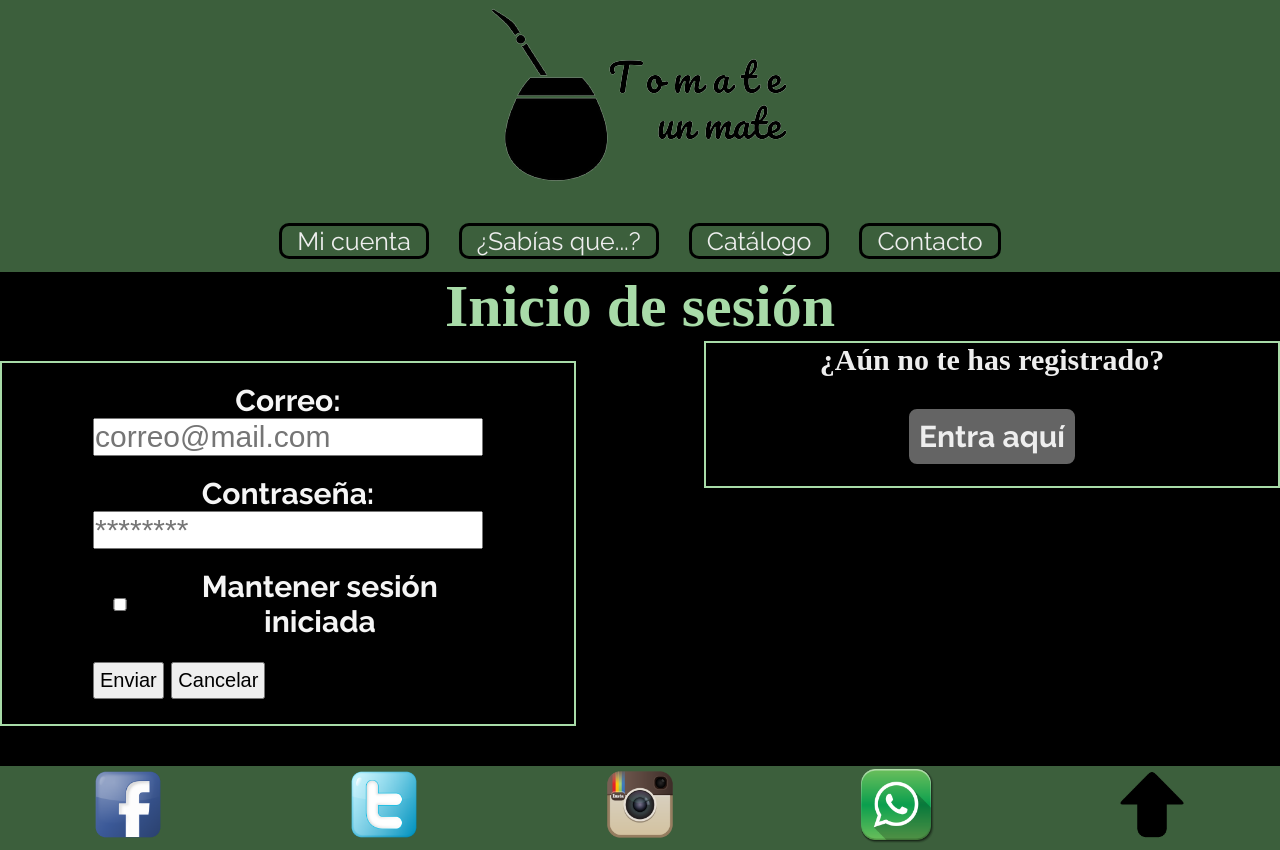
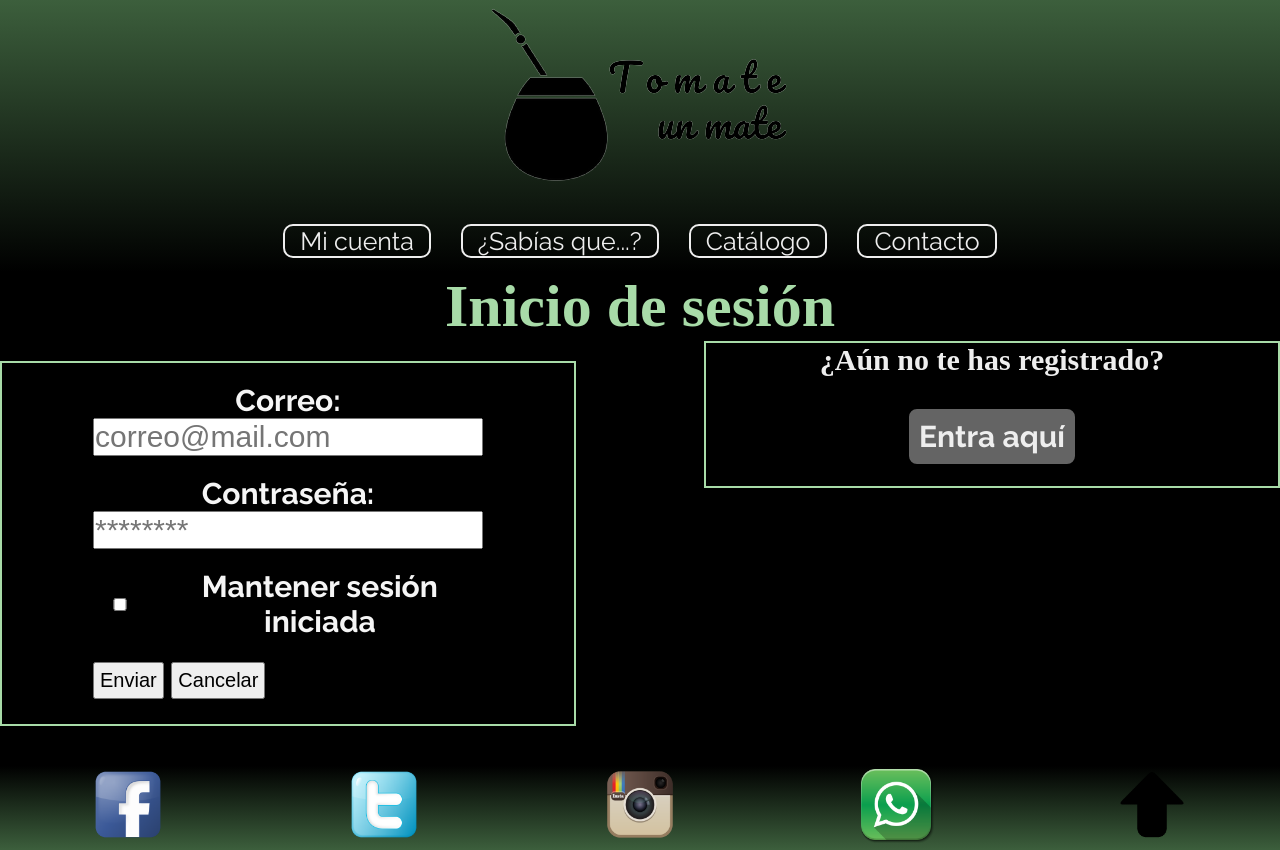
Before and after one commit to Mixamago/ProyectoFinalDW-Machado, a plain HTML site: page screens/login.html in a window 1280 px wide. Drawn offline with Linux system fonts and the light colour scheme; a web font is replaced by a local one.

Commit message:
animaciones agregadas

```diff
--- a/css/style.css
+++ b/css/style.css
@@ -19,6 +19,8 @@ body{
 	background-color: black;
 	color: whitesmoke;
 	font-family: 'Raleway', sans-serif;
+	animation-name: fadeIn;
+	animation-duration: 1.5s;
 }
 
 ul {
@@ -27,15 +29,21 @@ ul {
 
    ul li {
       padding: 15px;
-   }
+    }
 
 		ul li a{
 			font-size: 2.5rem;
 			text-decoration: none;
 			color: #EEEEEE;
-			border: solid 3px #000000;
 			border-radius: 10px;
 			padding: 0px 15px;
+			border: solid 2px #EEEEEE;
+		}
+
+		ul li a:hover{
+			background-color: #EEEEEE;
+			color: #000000;
+			transition: color, background-color 0.5s;
 		}
 h1{
 	font-size: 6rem;
@@ -247,6 +255,11 @@ section form div{
 	margin-bottom: 20px;
 }
 
+.registrarAqui div:hover{
+	transform: scale(1.2);
+	transition: transform 0.2s;
+}
+
 .registrarAqui div a{
 	text-decoration: none;
 	color: #EEEEEE;
@@ -282,7 +295,8 @@ section form div{
 	display: flex;
 	flex-direction: column;
 	align-items: center;
-	background-color: rgba(120,189,120,0.5);
+	/*background-color: rgba(120,189,120,0.5);*/
+	background: linear-gradient(to bottom, rgba(120,189,120,0.5), #000000);
 	grid-area: head;
 }
 
@@ -300,7 +314,8 @@ section form div{
 
 #footer{
 	margin-top: 20px;
-	background-color: rgba(120,189,120,0.5);
+	/*background-color: rgba(120,189,120,0.5);*/
+	background: linear-gradient(to top, rgba(120,189,120,0.5), #000000);
 	display: flex;
 	align-items: center;
 	grid-area: foot;
@@ -437,3 +452,12 @@ section form div{
 		flex-wrap: nowrap;
 	}
 }
+
+/*===================================*/
+/* ========== ANIMACIONES ========== */
+/*===================================*/
+
+@keyframes fadeIn{
+	from{opacity: 0}
+	to{opacity: 1}
+}
```
